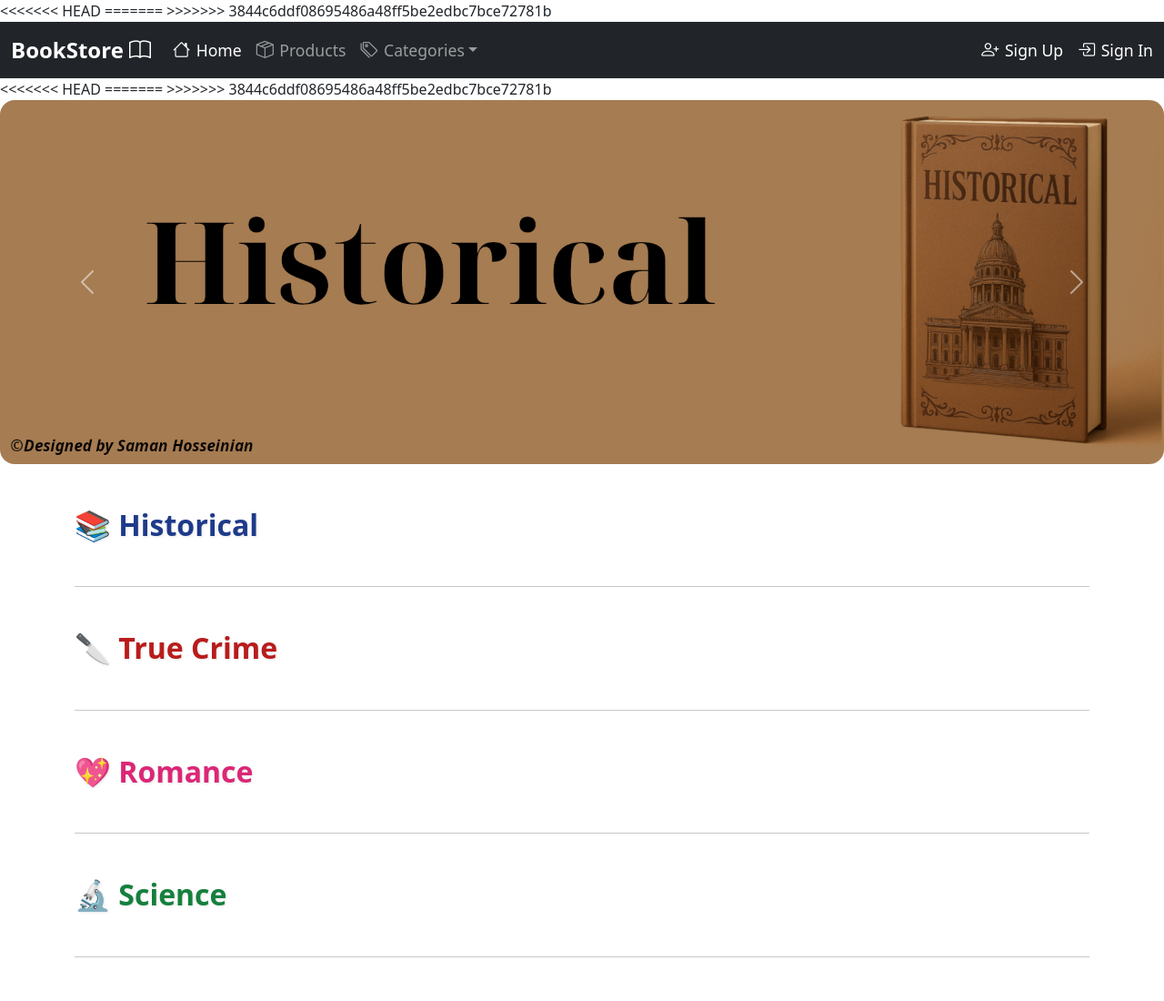
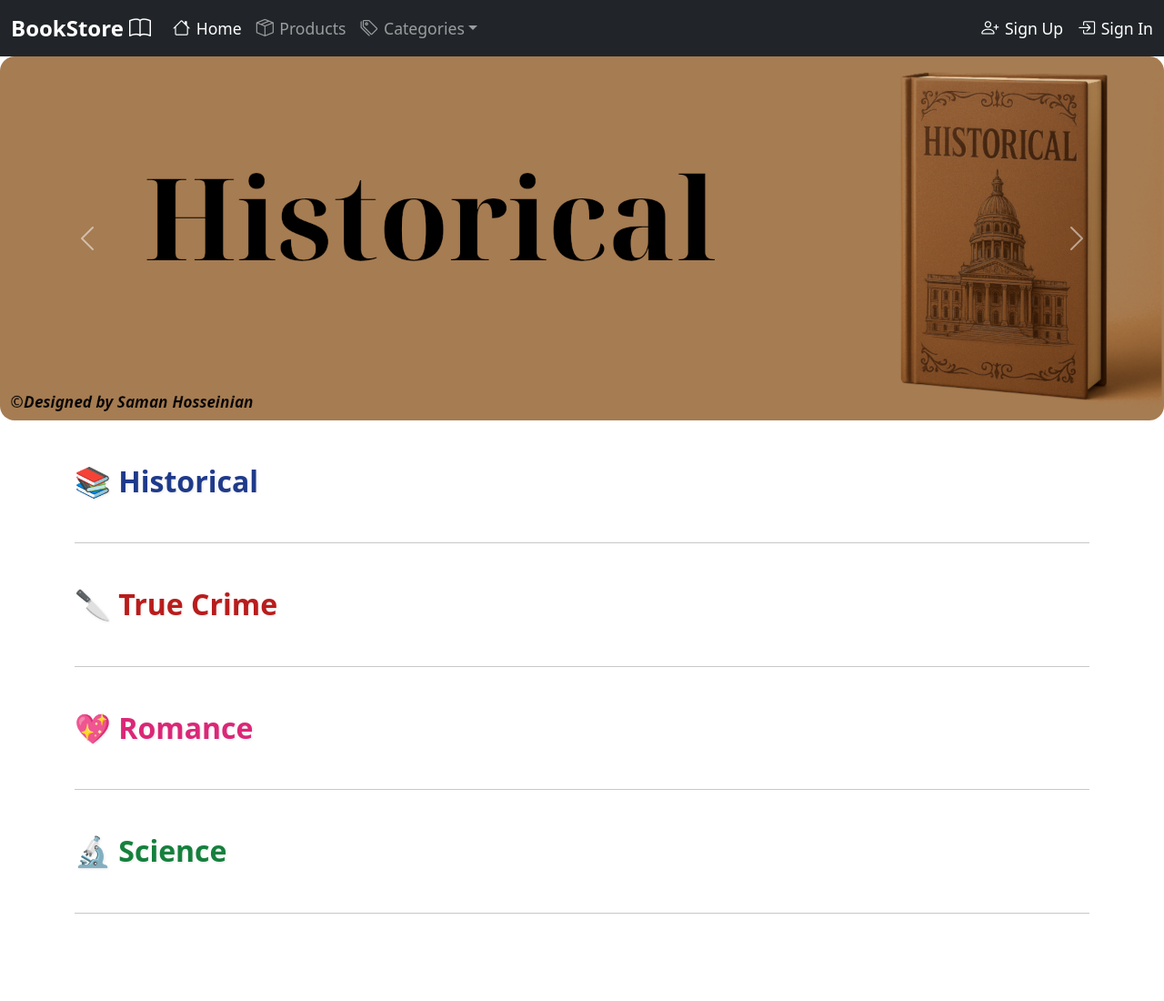
Before and after one commit to amirmallaei/Ihim2, a Django app: page / in a window 1280 px wide. Shown: the whole page at 91% size. After the commit the page ends 1004 px from the top, so only its background shows below. Run offline with Django 4.2, Linux system fonts and the light colour scheme; data that the repository does not hold is empty; parts of the project's set-up code (start-up, migrations or seed data) failed here and were passed over; some libraries are stand-ins or nearby versions.

Commit message:
accepting changes

```diff
--- a/config/templates/base.html
+++ b/config/templates/base.html
@@ -5,12 +5,7 @@
     <meta name="viewport" content="width=device-width, initial-scale=1.0">
     <title>Ihim Book Store</title>
     <link rel="stylesheet" href="{% static 'css/bootstrap.min.css' %}">
-<<<<<<< HEAD
     <link rel="stylesheet" href="{% static 'css/mystyle.css' %}">
-=======
-    <link rel="stylesheet" href="{%static 'css/mystyle.css' %}">
-
->>>>>>> 3844c6ddf08695486a48ff5be2edbc7bce72781b
 </head>
 <body>
     {%include 'navbar.html'%}
--- a/config/templates/index.html
+++ b/config/templates/index.html
@@ -2,10 +2,9 @@
 {% load static %}
 {% block mainblock %}
 
-<<<<<<< HEAD
-=======
+
 <link rel="stylesheet" href="{% static 'css/homestyle.css' %}">
->>>>>>> 3844c6ddf08695486a48ff5be2edbc7bce72781b
+
 
 <!-- ==========================
      Banner Slider
@@ -48,28 +47,20 @@
       {% if book.get_category_display == "Historical" %}
         <div class="col-sm-6 col-md-4 col-lg-3">
           <div class="card book-card shadow-lg">
-<<<<<<< HEAD
             <a href="{% url 'books:details' book.id %}">
               <img src="{{ book.image.url }}" class="card-img-top" alt="{{ book.title }}">
             </a>
-=======
-            <img src="{{ book.image.url }}" class="card-img-top" alt="{{ book.title }}">
->>>>>>> 3844c6ddf08695486a48ff5be2edbc7bce72781b
             <div class="card-body d-flex flex-column">
               <h5 class="card-title">{{ book.title }}</h5>
               <p class="card-text text-muted">{{ book.price }} $</p>
               <p class="card-text small">{{ book.abstract|truncatechars:150|safe }}</p>
-<<<<<<< HEAD
+
               <a href="{% url 'books:details' book.id %}">
               <div class="mt-auto">
                 <button class="btn btn-continue w-100">Continue</button>
               </div>
               </a>
-=======
-              <div class="mt-auto">
-                <button class="btn btn-continue w-100">Continue</button>
-              </div>
->>>>>>> 3844c6ddf08695486a48ff5be2edbc7bce72781b
+
             </div>
           </div>
         </div>
@@ -87,28 +78,25 @@
       {% if book.get_category_display == "True Crime" %}
         <div class="col-sm-6 col-md-4 col-lg-3">
           <div class="card book-card shadow-lg">
-<<<<<<< HEAD
+
             <a href="{% url 'books:details' book.id %}">
             <img src="{{ book.image.url }}" class="card-img-top" alt="{{ book.title }}">
             </a>
-=======
+
             <img src="{{ book.image.url }}" class="card-img-top" alt="{{ book.title }}">
->>>>>>> 3844c6ddf08695486a48ff5be2edbc7bce72781b
+
             <div class="card-body d-flex flex-column">
               <h5 class="card-title">{{ book.title }}</h5>
               <p class="card-text text-muted">{{ book.price }} $</p>
               <p class="card-text small">{{ book.abstract|truncatechars:150|safe }}</p>
-<<<<<<< HEAD
+
               <a href="{% url 'books:details' book.id %}">
               <div class="mt-auto">
                 <button class="btn btn-continue w-100">Continue</button>
               </div>
               </a>
-=======
-              <div class="mt-auto">
-                <button class="btn btn-continue w-100">Continue</button>
-              </div>
->>>>>>> 3844c6ddf08695486a48ff5be2edbc7bce72781b
+
+
             </div>
           </div>
         </div>
@@ -126,28 +114,18 @@
       {% if book.get_category_display == "Romance" %}
         <div class="col-sm-6 col-md-4 col-lg-3">
           <div class="card book-card shadow-lg">
-<<<<<<< HEAD
             <a href="{% url 'books:details' book.id %}">
             <img src="{{ book.image.url }}" class="card-img-top" alt="{{ book.title }}">
             </a>
-=======
-            <img src="{{ book.image.url }}" class="card-img-top" alt="{{ book.title }}">
->>>>>>> 3844c6ddf08695486a48ff5be2edbc7bce72781b
             <div class="card-body d-flex flex-column">
               <h5 class="card-title">{{ book.title }}</h5>
               <p class="card-text text-muted">{{ book.price }} $</p>
               <p class="card-text small">{{ book.abstract|truncatechars:150|safe }}</p>
-<<<<<<< HEAD
               <a href="{% url 'books:details' book.id %}">
               <div class="mt-auto">
                 <button class="btn btn-continue w-100">Continue</button>
               </div>
               </a>
-=======
-              <div class="mt-auto">
-                <button class="btn btn-continue w-100">Continue</button>
-              </div>
->>>>>>> 3844c6ddf08695486a48ff5be2edbc7bce72781b
             </div>
           </div>
         </div>
@@ -165,28 +143,17 @@
       {% if book.get_category_display == "Science" %}
         <div class="col-sm-6 col-md-4 col-lg-3">
           <div class="card book-card shadow-lg">
-<<<<<<< HEAD
             <a href="{% url 'books:details' book.id %}">
             <img src="{{ book.image.url }}" class="card-img-top" alt="{{ book.title }}">
             </a>
-=======
-            <img src="{{ book.image.url }}" class="card-img-top" alt="{{ book.title }}">
->>>>>>> 3844c6ddf08695486a48ff5be2edbc7bce72781b
             <div class="card-body d-flex flex-column">
               <h5 class="card-title">{{ book.title }}</h5>
               <p class="card-text text-muted">{{ book.price }} $</p>
               <p class="card-text small">{{ book.abstract|truncatechars:150|safe }}</p>
-<<<<<<< HEAD
-              <a href="{% url 'books:details' book.id %}">
+
               <div class="mt-auto">
                 <button class="btn btn-continue w-100">Continue</button>
               </div>
-            </a>
-=======
-              <div class="mt-auto">
-                <button class="btn btn-continue w-100">Continue</button>
-              </div>
->>>>>>> 3844c6ddf08695486a48ff5be2edbc7bce72781b
             </div>
           </div>
         </div>
```
Also changed, not shown: config/carts/migrations/0002_alter_order_id.py (added), config/carts/migrations/0003_alter_order_id.py (added).
